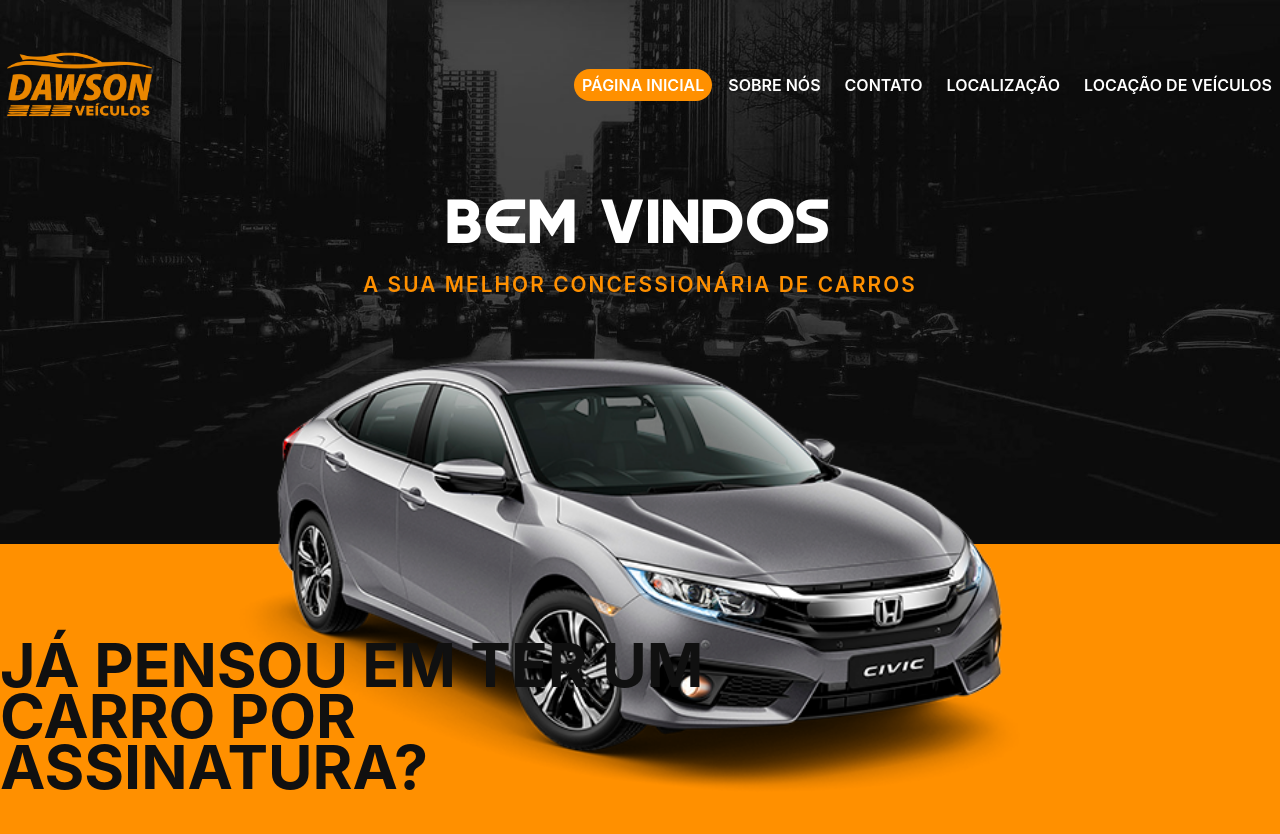
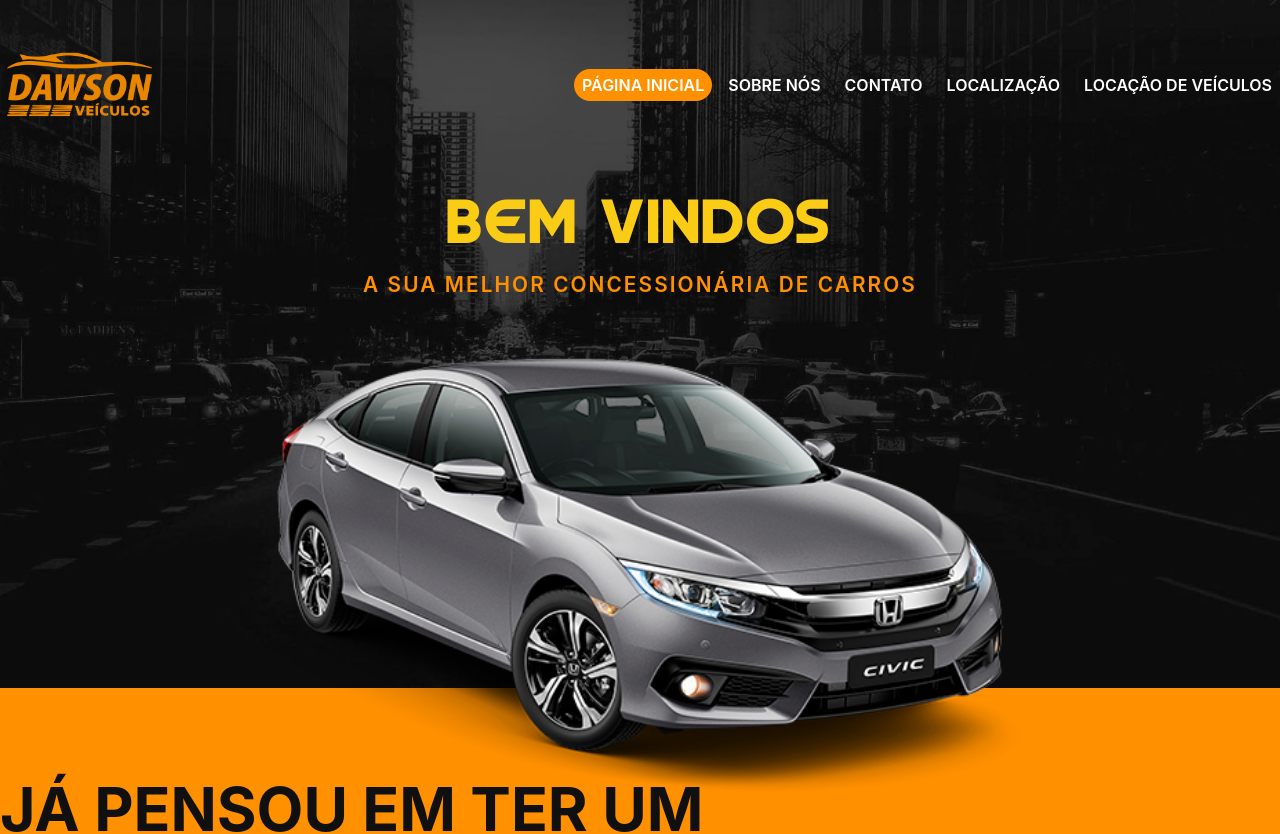
Before and after one commit to FelipeCarlota/dawsonveiculos, a React (Vite) app: page / in a window 1280 px wide. Shown: the top 834 px of the page. Built offline with nearby package versions, Linux system fonts and the light colour scheme; the HTML template or start-up script is replaced by a standard one.

Commit message:
Testando outra forma de mensurar os tamanhos das telas

```diff
--- a/src/components/Header.tsx
+++ b/src/components/Header.tsx
@@ -7,7 +7,7 @@ export default function Header() {
   return (
     <header
       className="
-        h-[68vh] max-sm:h-[70vh] max-md:h-[73vh] max-lg:h-[83vh] max-xl:h-[85vh]
+        max-sm:h-[70vh] max-md:h-[73vh] max-lg:h-[83vh] max-xl:h-[85vh] max-2xl:h-[86vh] h-[86vh]
         pt-10
       "
     >
@@ -31,7 +31,7 @@ export default function Header() {
           <Title
             text="Bem vindos"
             className="
-              text-white max-sm:text-red-500 max-md:text-blue-500 max-lg:text-orange-400 max-xl:text-green-400
+              text-white max-sm:text-red-500 max-md:text-blue-500 max-lg:text-orange-400 max-xl:text-green-400 max-2xl:text-yellow-400
               font-maximize
               text-center
               text-[3rem] md:text-[3rem] lg:text-[4rem] xl:text-[4rem]
```
